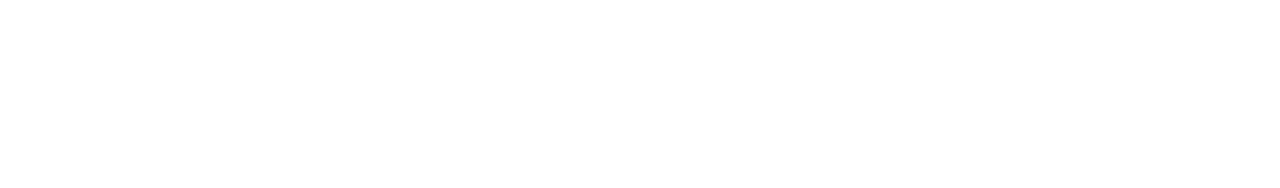
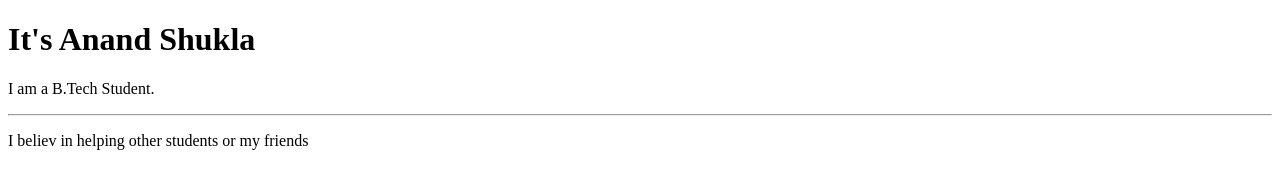
Before and after one commit to avsek6203/my-first, a plain HTML site: page index.html in a window 1280 px wide. Drawn offline with Linux system fonts and the light colour scheme.

Commit message:
Update index.html
U can

```diff
--- a/index.html
+++ b/index.html
@@ -6,6 +6,10 @@
     <title>Document</title>
 </head>
 <body>
+    <h1>It's Anand Shukla</h1>
+    <p>I am a B.Tech Student.</p>
+    <hr>
+    <p> I believ in helping other students or my friends</p>
 
 </body>
 </html>
```
